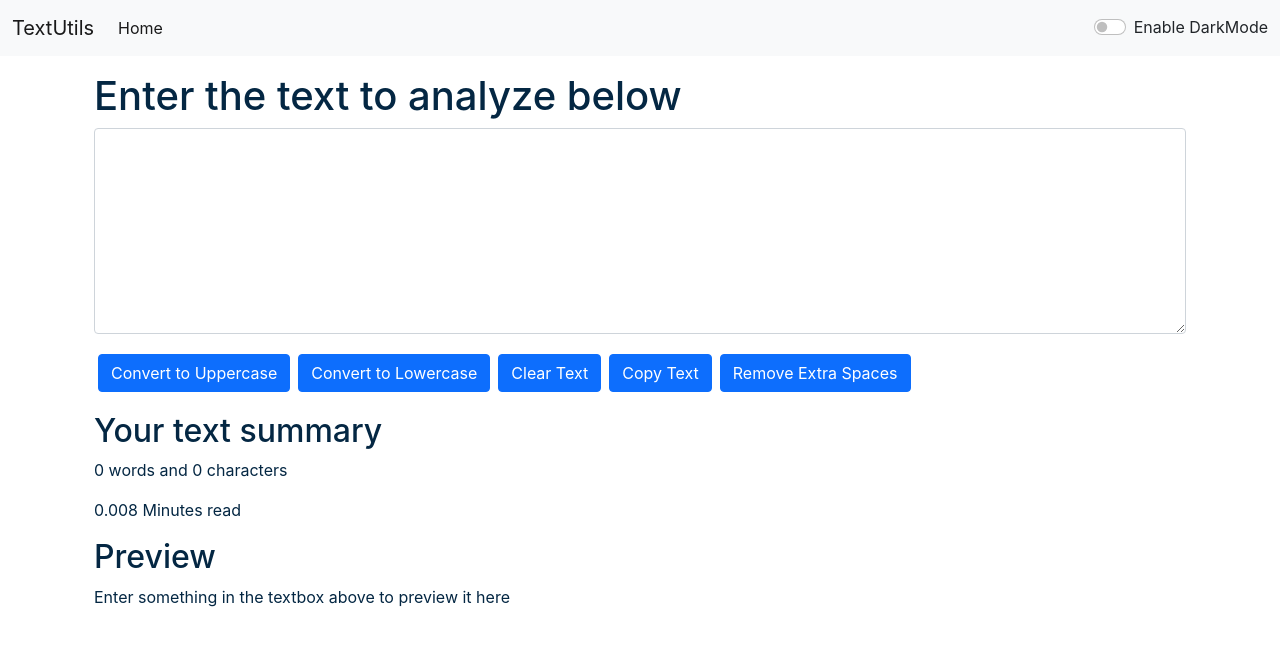
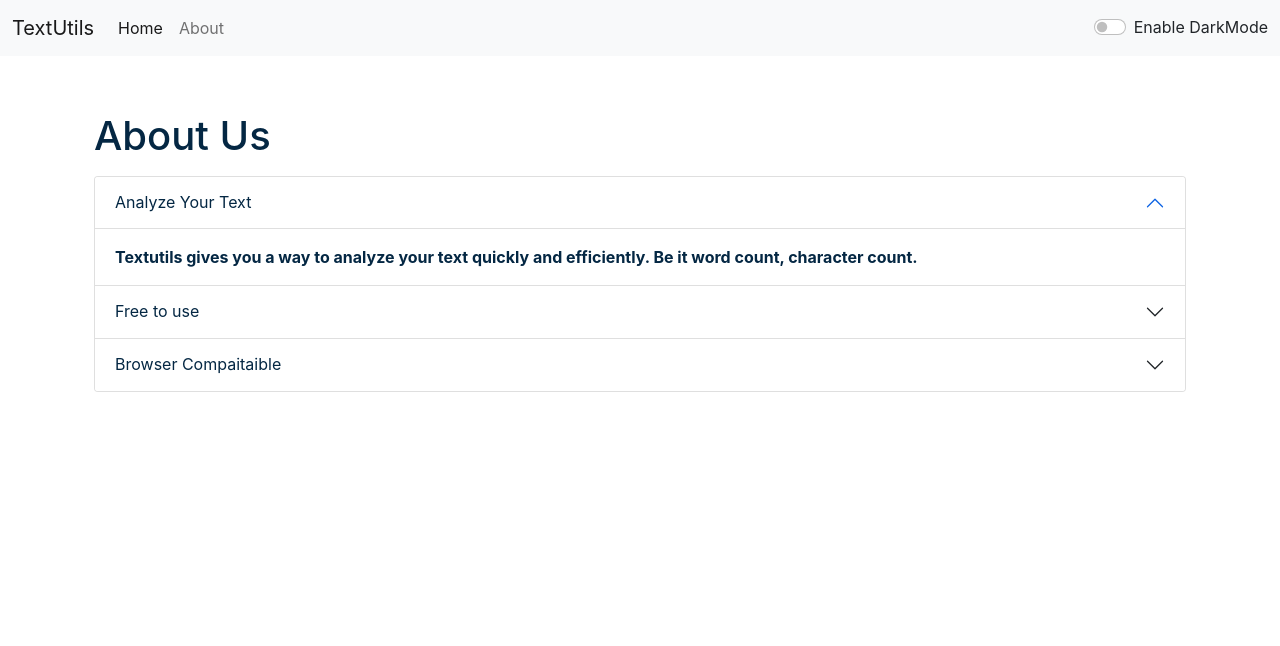
Before and after one commit to Ayush03tech/Text-Utils, a React (Create React App) app: page /#/about in a window 1280 px wide. Shown: the top 646 px of the page. Built offline with nearby package versions, Linux system fonts and the light colour scheme.

Commit message:
Making some changes in the functionality of the site and using react router dom

```diff
--- a/src/App.js
+++ b/src/App.js
@@ -1,14 +1,14 @@
 import './App.css';
 import Navbar from './components/Navbar';
 import TextForm from './components/TextForm';
-// import About from './components/About';
+import About from './components/About';
 import React, { useState } from 'react';
 import Alert from './components/Alert';
-// import {
-//   BrowserRouter as Router,
-//   Route,
-//   Routes
-// } from "react-router-dom";
+import {
+  HashRouter as Router,
+  Route,
+  Routes
+} from "react-router-dom";
 
 
 function App() {
@@ -30,7 +30,7 @@
       setMode('dark');
       document.body.style.backgroundColor = '#042743';
       showAlert("Dark mode has been enabled", "success");
-      document.title = 'TextUtils - Dark Mode';
+      // document.title = 'TextUtils - Dark Mode';
       // setInterval(() => {
       //   document.title = 'TextUtils is Amazing Mode';
       // }, 2000);
@@ -42,30 +42,31 @@
       setMode('light');
       document.body.style.backgroundColor = 'white';
       showAlert("Light mode has been enabled", "success");
-      document.title = 'TextUtils - Light Mode';
+      // document.title = 'TextUtils - Light Mode';
     }
   }
   return (
     <>
     {/* <Navbar title="TextUtils" aboutText="About TextUtils" /> */}
     {/* <Navbar/> */}
-    {/* <Router> */}
+    <Router>
     <Navbar title="TextUtils" mode={mode} toggleMode={toggleMode} />
     <Alert alert={alert}/>
     <div className="container my-3">
-    {/* <Routes> */}
+    <Routes>
     {/* /users --> Component 1
         /users/home --> Component 2 */}
-          {/* <Route exact path="/about" element={<About />}>
+          <Route exact path="/about" element={<About mode={mode} />}>
 
-          </Route> */}
-          {/* <Route exact path="/" element={<TextForm showAlert={showAlert} heading="Enter the text to analyze below" mode={mode}/>}>
+          </Route>
+          <Route exact path="/" element={<TextForm showAlert={showAlert} heading="TextUtils - Word Counter, Character Counter,
+          Remove Extra Spaces" mode={mode}/>}>
 
-          </Route> */}
-    {/* </Routes> */}
-    <TextForm showAlert={showAlert} heading="Enter the text to analyze below" mode={mode}/>
+          </Route>
+     </Routes>
+    {/* // <TextForm showAlert={showAlert} heading="Enter the text to analyze below" mode={mode}/> */}
     </div>
-    {/* </Router> */}
+    </Router>
     </>
   );
 }
--- a/src/components/About.js
+++ b/src/components/About.js
@@ -1,76 +1,58 @@
 import React, {useState} from 'react'
 
-export default function About() {
+export default function About(props) {
 
-    const [myStyle, setMyStyle] = useState({
-        color: 'black',
-        backgroundColor: 'white'
-    })
-    const [btntext, setBtnText] = useState("Enable Dark Mode")
+    // const [myStyle, setMyStyle] = useState({
+    //     color: 'black',
+    //     backgroundColor: 'white'
+    // })
 
-    const toggleStyle = ()=>{
-        if(myStyle.color === 'black'){
-            setMyStyle({
-                color: 'white',
-                backgroundColor: 'black',
-                border: '1px solid white'
-
-            })
-            setBtnText("Enable Light Mode")
-        }
-        else{
-            setMyStyle({
-                color: 'black',
-                backgroundColor: 'white'
-            })
-            setBtnText("Enable Dark Mode");
-        }
+    let myStyle = {
+        color: props.mode === 'dark'?'white':'#042743',
+        backgroundColor: props.mode === 'dark'?'rgb(36 74 104)':'white'
     }
 
     return (
-        <div className="container" style={myStyle}>
-            <h1 className="my-3">About Us</h1>
+        <div className="container" >
+            <h1 className="my-3" style={{color: props.mode === 'dark'?'white':'#042743'}}>About Us</h1>
             <div className="accordion" id="accordionExample">
                 <div className="accordion-item">
                     <h2 className="accordion-header" id="headingOne">
                     <button className="accordion-button" type="button" style={myStyle} data-bs-toggle="collapse" data-bs-target="#collapseOne" aria-expanded="true" aria-controls="collapseOne">
-                        Accordion Item #1
+                        Analyze Your Text
                     </button>
                     </h2>
                     <div id="collapseOne" className="accordion-collapse collapse show" aria-labelledby="headingOne" data-bs-parent="#accordionExample">
                     <div className="accordion-body" style={myStyle}>
-                        <strong>This is the first item's accordion body.</strong> It is shown by default, until the collapse plugin adds the appropriate classes that we use to style each element. These classes control the overall appearance, as well as the showing and hiding via CSS transitions. You can modify any of this with custom CSS or overriding our default variables. It's also worth noting that just about any HTML can go within the <code>.accordion-body</code>, though the transition does limit overflow.
+                        <strong>Textutils gives you a way to analyze your text quickly and efficiently. Be it word count, character count.</strong>
                     </div>
                     </div>
                 </div>
-                <div className="accordion-item" style={myStyle}>
+                <div className="accordion-item">
                     <h2 className="accordion-header" id="headingTwo">
                     <button className="accordion-button collapsed" style={myStyle} type="button" data-bs-toggle="collapse" data-bs-target="#collapseTwo" aria-expanded="false" aria-controls="collapseTwo">
-                        Accordion Item #2
+                        Free to use
                     </button>
                     </h2>
                     <div id="collapseTwo" className="accordion-collapse collapse" aria-labelledby="headingTwo" data-bs-parent="#accordionExample">
                     <div className="accordion-body" style={myStyle}>
-                        <strong>This is the second item's accordion body.</strong> It is hidden by default, until the collapse plugin adds the appropriate classes that we use to style each element. These classes control the overall appearance, as well as the showing and hiding via CSS transitions. You can modify any of this with custom CSS or overriding our default variables. It's also worth noting that just about any HTML can go within the <code>.accordion-body</code>, though the transition does limit overflow.
+                        <strong>TextUtils is a free character counter tool that provides instant character count and word count statistics for a given text.</strong>
                     </div>
                     </div>
                 </div>
                 <div className="accordion-item">
                     <h2 className="accordion-header" id="headingThree">
                     <button className="accordion-button collapsed" style={myStyle} type="button" data-bs-toggle="collapse" data-bs-target="#collapseThree" aria-expanded="false" aria-controls="collapseThree">
-                        Accordion Item #3
+                        Browser Compaitaible
                     </button>
                     </h2>
                     <div id="collapseThree" className="accordion-collapse collapse" aria-labelledby="headingThree" data-bs-parent="#accordionExample">
                     <div className="accordion-body" style={myStyle}>
-                        <strong>This is the third item's accordion body.</strong> It is hidden by default, until the collapse plugin adds the appropriate classes that we use to style each element. These classes control the overall appearance, as well as the showing and hiding via CSS transitions. You can modify any of this with custom CSS or overriding our default variables. It's also worth noting that just about any HTML can go within the <code>.accordion-body</code>, though the transition does limit overflow.
+                        <strong>This word counter software works in any web Browser such as Chrome, Firefox, Safari, Internet Explorer, Opera. It suits to count characters in facebook, blog, books, excel document, pdf document,essays, etc.</strong>
                     </div>
                     </div>
                 </div>
             </div>
-            <div className="container my-3">
-                <button onClick={toggleStyle} type="button" className="btn btn-primary">{btntext}</button>
-            </div>
         </div>
     )
 }
--- a/src/components/Alert.js
+++ b/src/components/Alert.js
@@ -6,7 +6,7 @@
         return lower.charAt(0).toUpperCase() + lower.slice(1);
     }
     return (
-        <div>
+        <div style={{height: '40px'}}>
         {props.alert && <div className={`alert alert-${props.alert.type} alert-dismissible fade show`} role="alert">
            <strong>{capitalize(props.alert.type)}</strong>: {props.alert.msg}
         </div>}
--- a/src/components/Navbar.js
+++ b/src/components/Navbar.js
@@ -1,22 +1,22 @@
 import React from 'react'
 import PropTypes from 'prop-types'
-// import { Link } from 'react-router-dom';
+import { Link } from 'react-router-dom';
 
 export default function Navbar(props) {
     return (
         <nav className={`navbar navbar-expand-lg navbar-${props.mode} bg-${props.mode}`}>
             <div className="container-fluid">
-                <a className="navbar-brand" href="#">{props.title}</a>
+                <Link className="navbar-brand" to="/">{props.title}</Link>
                 <button className="navbar-toggler" type="button" data-bs-toggle="collapse" data-bs-target="#navbarSupportedContent" aria-controls="navbarSupportedContent" aria-expanded="false" aria-label="Toggle navigation">
                     <span className="navbar-toggler-icon"></span>
                 </button>
                 <div className="collapse navbar-collapse" id="navbarSupportedContent">
                     <ul className="navbar-nav me-auto mb-2 mb-lg-0">
                         <li className="nav-item">
-                            <a className="nav-link active" aria-current="page" href="#">Home</a>
+                            <Link className="nav-link active" aria-current="page" to="/">Home</Link>
                         </li>
                         <li className="nav-item">
-                            {/* <a className="nav-link" to="/about">{props.aboutText}</a> */}
+                            <Link className="nav-link" to="/about">{props.aboutText}</Link>
                         </li>
                     </ul>
                     {/* <form className="d-flex">
--- a/src/components/TextForm.js
+++ b/src/components/TextForm.js
@@ -2,6 +2,7 @@
 
 
 export default function TextForm(props) {
+
     const handleUpClick = ()=>{
         // console.log("Uppercase was clicked: " +  text);
         let newText = text.toUpperCase();
@@ -23,7 +24,7 @@
 
     const handleOnChange = (event)=>{
         // console.log("On change");
-        setText(event.target.value)
+        setText(event.target.value);
     }
 
     // Credits: A
@@ -49,22 +50,22 @@
     return (
         <>
         <div className="container" style={{color: props.mode==='dark'?'white':'#042743'}}>
-            <h1>{props.heading}</h1>
+            <h1 className='mb-4'>{props.heading}</h1>
             <div className="mb-3">
-            <textarea className="form-control" value={text} onChange={handleOnChange} style={{backgroundColor: props.mode==='dark'?'grey':'white', color: props.mode==='dark'?'white':'#042743'}} id="myBox" rows="8"></textarea>
+            <textarea className="form-control" value={text} onChange={handleOnChange} style={{backgroundColor: props.mode==='dark'?'#13466e':'white', color: props.mode==='dark'?'white':'#042743'}} id="myBox" rows="8"></textarea>
             </div>
-            <button className="btn btn-primary mx-1 my-1" onClick={handleUpClick}>Convert to Uppercase</button>
-            <button className="btn btn-primary mx-1 my-1" onClick={handleLoClick}>Convert to Lowercase</button>
-            <button className="btn btn-primary mx-1 my-1" onClick={handleClearClick}>Clear Text</button>
-            <button className="btn btn-primary mx-1 my-1" onClick={handleCopy}>Copy Text</button>
-            <button className="btn btn-primary mx-1 my-1" onClick={handleExtraSpaces}>Remove Extra Spaces</button>
+            <button disabled={text.length===0} className="btn btn-primary mx-1 my-1" onClick={handleUpClick}>Convert to Uppercase</button>
+            <button disabled={text.length===0} className="btn btn-primary mx-1 my-1" onClick={handleLoClick}>Convert to Lowercase</button>
+            <button disabled={text.length===0} className="btn btn-primary mx-1 my-1" onClick={handleClearClick}>Clear Text</button>
+            <button disabled={text.length===0} className="btn btn-primary mx-1 my-1" onClick={handleCopy}>Copy Text</button>
+            <button disabled={text.length===0} className="btn btn-primary mx-1 my-1" onClick={handleExtraSpaces}>Remove Extra Spaces</button>
         </div>
         <div className="container my-3" style={{color: props.mode==='dark'?'white':'#042743'}}>
             <h2>Your text summary</h2>
             <p>{text.split(" ").filter((element)=>{return element.length!=0}).length} words and {text.length} characters</p>
-            <p>{0.008 *  text.split(" ").length} Minutes read</p>
+            <p>{0.008 *  text.split(" ").filter((element)=>{return element.length!=0}).length} Minutes read</p>
             <h2>Preview</h2>
-            <p>{text.length>0?text:"Enter something in the textbox above to preview it here"}</p>
+            <p>{text.length>0?text:"Nothing to preview !!"}</p>
         </div>
         </>
     )
```
